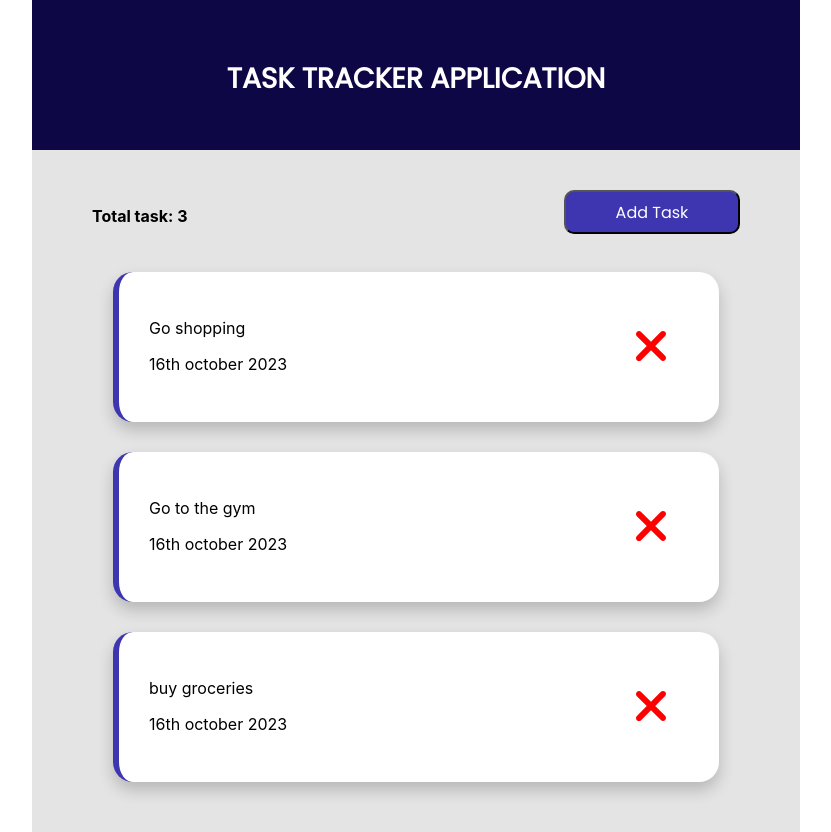
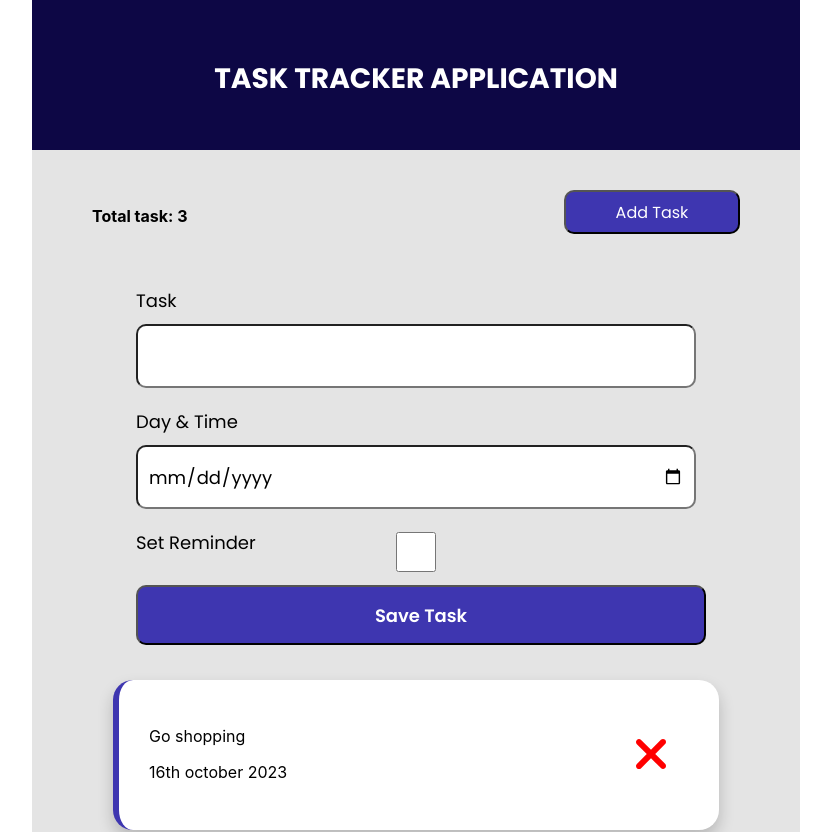
Before and after one commit to Azubi-Tango-Team/task-tracker, a React (Create React App) app: page / in a window 1280 px wide. Shown: the top 832 px of the page, without its empty margins (224-1055 px from the left). Built offline with nearby package versions, Linux system fonts and the light colour scheme.

Commit message:
added form for tasks

```diff
--- a/src/App.css
+++ b/src/App.css
@@ -1,4 +1,5 @@
-@import "~@fontsource/poppins/index.css";
+@import url('https://fonts.googleapis.com/css2?family=Poppins:wght@300;400;500;600;700&display=swap');
+
 .container-main{
   display: flex;
   flex-direction: column;
@@ -71,3 +72,57 @@ color: #ffffff;
   align-items: center;
   justify-content: center;
 }
+.task-form {
+  margin-top: 20px;
+}
+
+.task-form label {
+  display: block;
+  margin-bottom: 5px;
+}
+
+.form{
+  width: 560px;
+  margin-bottom: 30px;
+  padding: 5px;
+  font-family: "Poppins";
+  font-size: 16px;
+
+}
+
+.input {
+  margin-top: 10px;
+  display: flex;
+  justify-content:flex-start;
+  margin-bottom: 10px;
+  font-family: "Poppins";
+  font-size: 18px;
+  font-weight: 400;
+}
+.inputtype{
+  width: 520px;
+  width: 570px;
+  height: 40px;
+  border-radius: 10px;
+  font-family: "Poppins";
+  font-size: 18px;
+  font-weight: 400;
+  padding: 10px;
+  margin-bottom: 10PX;
+}
+.inputtypebtn{
+  width: 570px;
+  height: 60px;
+  border-radius: 10px;
+  background-color: #3E36B0;
+  color: #ffffff;
+  font-family: "Poppins";
+  font-size: 18px;
+  font-weight: 600;
+}
+.checkbox{
+  margin-left: 140px;
+  height: 40px;
+  width: 40px;
+  border-radius: 10pxs;
+}
--- /dev/null
+++ b/src/Components/form.jsx
@@ -0,0 +1,37 @@
+import React, { useState } from 'react';
+
+function Form() {
+  const [name, setName] = useState('');
+  const [date, setDate] = useState('');
+  const [isChecked, setIsChecked] = useState(false);
+
+  const handleSubmit = (e) => {
+    e.preventDefault();
+    console.log(`Name: ${name}, Date: ${date}, Checkbox: ${isChecked}`);
+  }
+
+  return (
+    <form className='form' onSubmit={handleSubmit}>
+      <div className='input'>
+        <label htmlFor="name">Task</label>
+    </div>
+    <div className='input'>
+        <input className='inputtype' type="text" id="name" value={name} onChange={(e) => setName(e.target.value)} />
+      </div>
+      <div className='input'>
+        <label htmlFor="date">Day & Time</label>
+        </div>
+    <div className='input'>
+        <input className='inputtype' type="date" id="date" value={date} onChange={(e) => setDate(e.target.value)} />
+      </div>
+      <div className='input'>
+        <label htmlFor="checkbox">Set Reminder</label>
+
+        <input className='checkbox' type="checkbox" id="checkbox" checked={isChecked} onChange={(e) => setIsChecked(e.target.checked)} />
+      </div>
+      <button className='inputtypebtn' type="submit">Save Task</button>
+    </form>
+  );
+}
+
+export default Form;
--- a/src/Pages/Main.jsx
+++ b/src/Pages/Main.jsx
@@ -1,6 +1,7 @@
 import React from "react";
 import Button from "../Components/Button";
 import Cardtask from "../Components/Cardtask";
+import Form from "../Components/form";
 
 function Main() {
   return (
@@ -14,7 +15,10 @@ function Main() {
           </div>
           <Button name="Add Task" />
         </div>
+
         <div className="container-card-task">
+
+            <Form name=""/>
 
             <Cardtask name="Go shopping" date="16th october 2023" />
 
```
